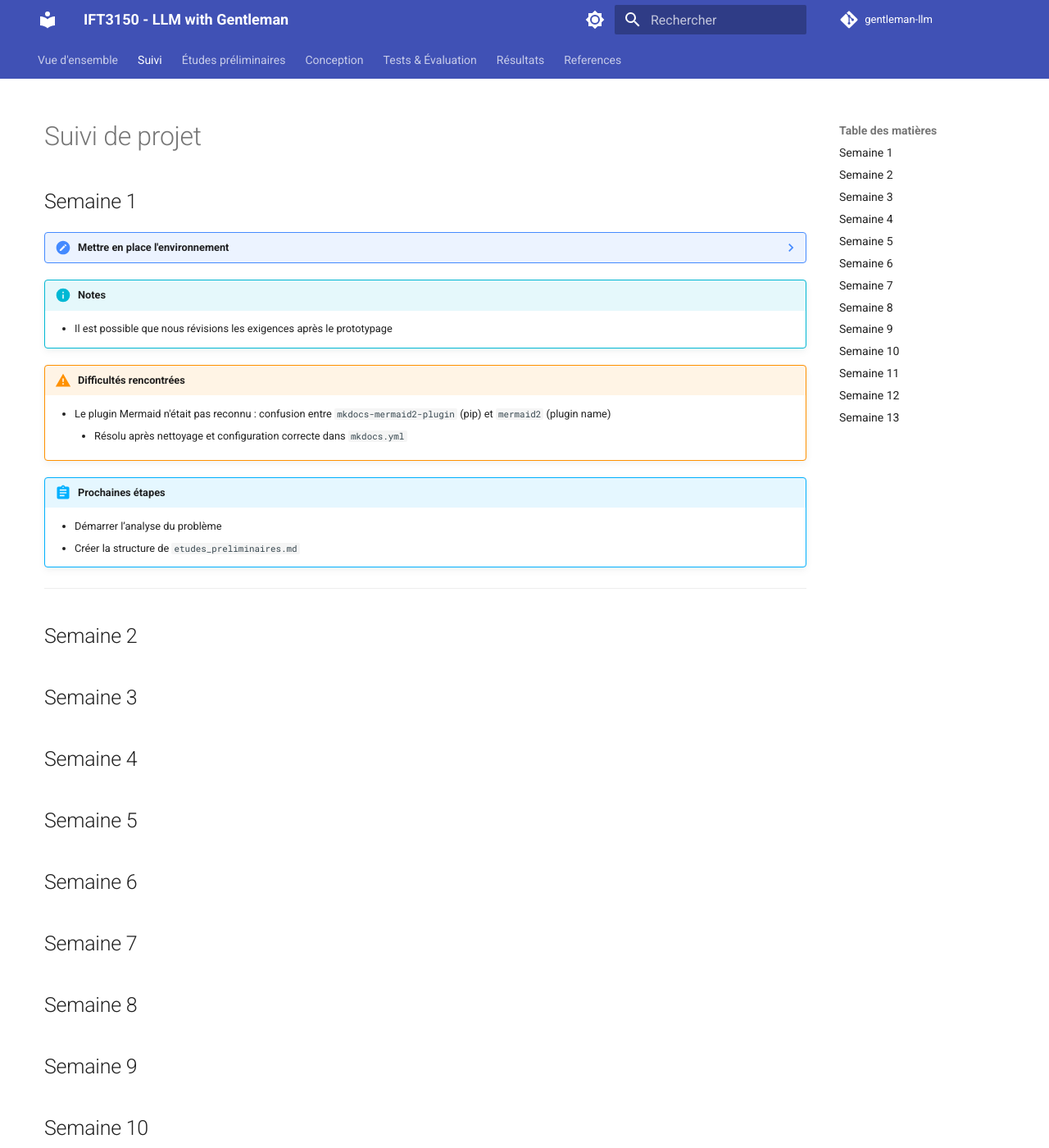
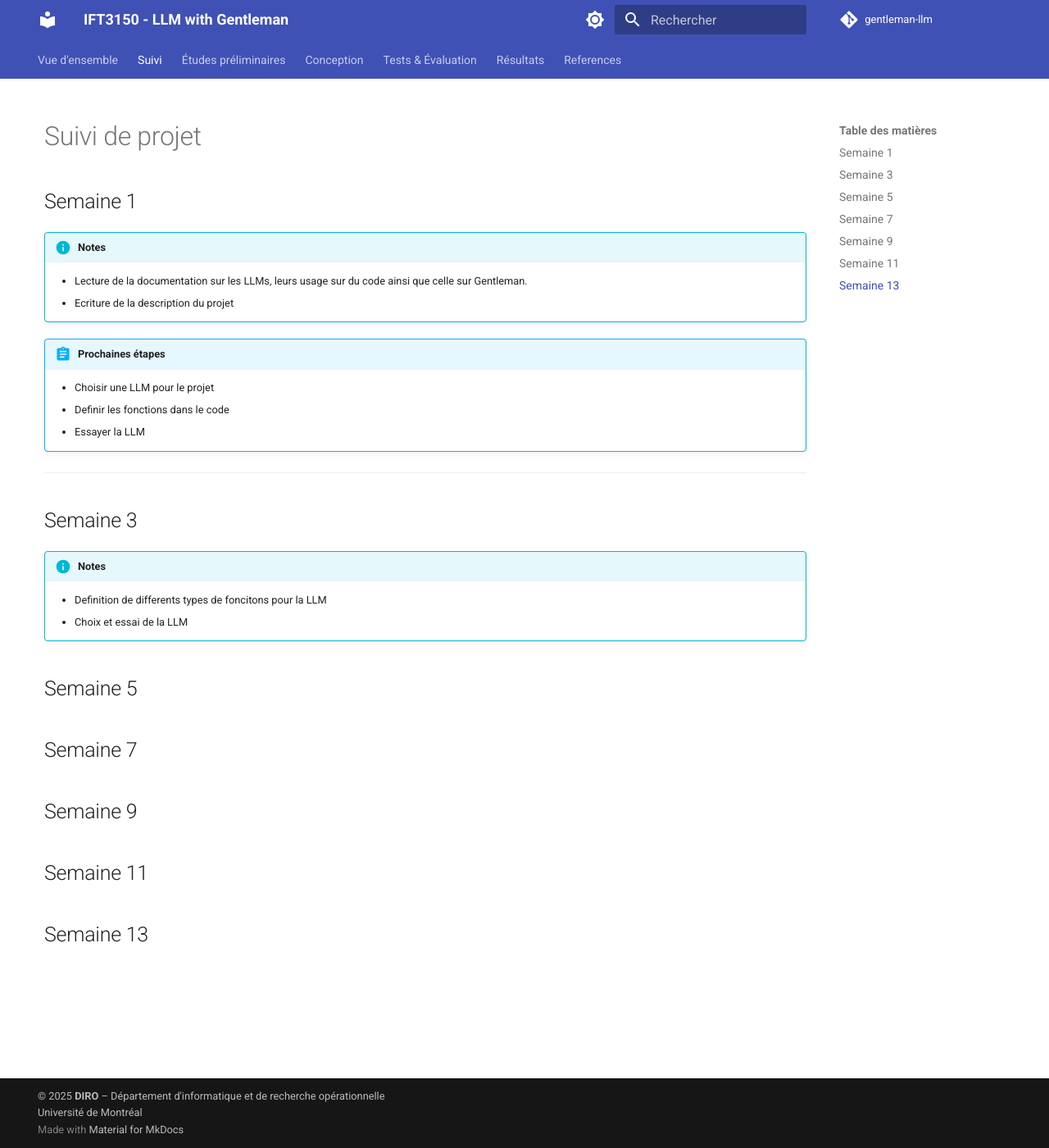
Before and after one commit to Bismaon/gentleman-llm, an MkDocs documentation site: the page built from docs/suivi.md, in a window 1280 px wide and 1400 px high. Shown: the whole window at 82% size. Built offline with MkDocs 1.6.1 and Material for MkDocs 9.7.7, drawn with Linux system fonts in a browser that asks for light colours; comment, search, counter and statistics services are not loaded.

Commit message:
Update project documentation and site URL
+Changed mkdocs.yml site_url to the correct GitHub Pages address.

```diff
--- a/docs/suivi.md
+++ b/docs/suivi.md
@@ -1,48 +1,29 @@
 # Suivi de projet
 
 ## Semaine 1
-
-??? note "Mettre en place l'environnement"
-    - [x] Lorem ipsum dolor sit amet, consectetur adipiscing elit
-    - [ ] Vestibulum convallis sit amet nisi a tincidunt
-        * [x] In hac habitasse platea dictumst
-        * [x] In scelerisque nibh non dolor mollis congue sed et metus
-        * [ ] Praesent sed risus massa
-    - [ ] Aenean pretium efficitur erat, donec pharetra, ligula non scelerisque
-
 !!! info "Notes"
-    - Il est possible que nous révisions les exigences après le prototypage
-
-!!! warning "Difficultés rencontrées"
-    - Le plugin Mermaid n'était pas reconnu : confusion entre `mkdocs-mermaid2-plugin` (pip) et `mermaid2` (plugin name)
-        - Résolu après nettoyage et configuration correcte dans `mkdocs.yml`
+    - Lecture de la documentation sur les LLMs, leurs usage sur du code ainsi que celle sur Gentleman.
+    - Ecriture de la description du projet
 
 !!! abstract "Prochaines étapes"
-    - Démarrer l’analyse du problème
-    - Créer la structure de `etudes_preliminaires.md`
+    - Choisir une LLM pour le projet
+    - Definir les fonctions dans le code
+    - Essayer la LLM
 
 ---
 
-## Semaine 2
-
 ## Semaine 3
 
-## Semaine 4
+!!! info "Notes"
+    - Definition de differents types de foncitons pour la LLM
+    - Choix et essai de la LLM
 
 ## Semaine 5
 
-## Semaine 6
-
 ## Semaine 7
-
-## Semaine 8
 
 ## Semaine 9
 
-## Semaine 10
-
 ## Semaine 11
 
-## Semaine 12
-
 ## Semaine 13
--- a/mkdocs.yml
+++ b/mkdocs.yml
@@ -1,7 +1,7 @@
 site_name: IFT3150 - LLM with Gentleman
 site_description: Projet IFT3150 - Projection avec les LLMs
 site_author: Esteban Maries
-site_url: https://ift3150-template.github.io
+site_url: https://bismaon.github.io/gentleman-llm
 
 theme:
   name: material
```
Also changed, not shown: docs/index.md (+14 -13 lines).
